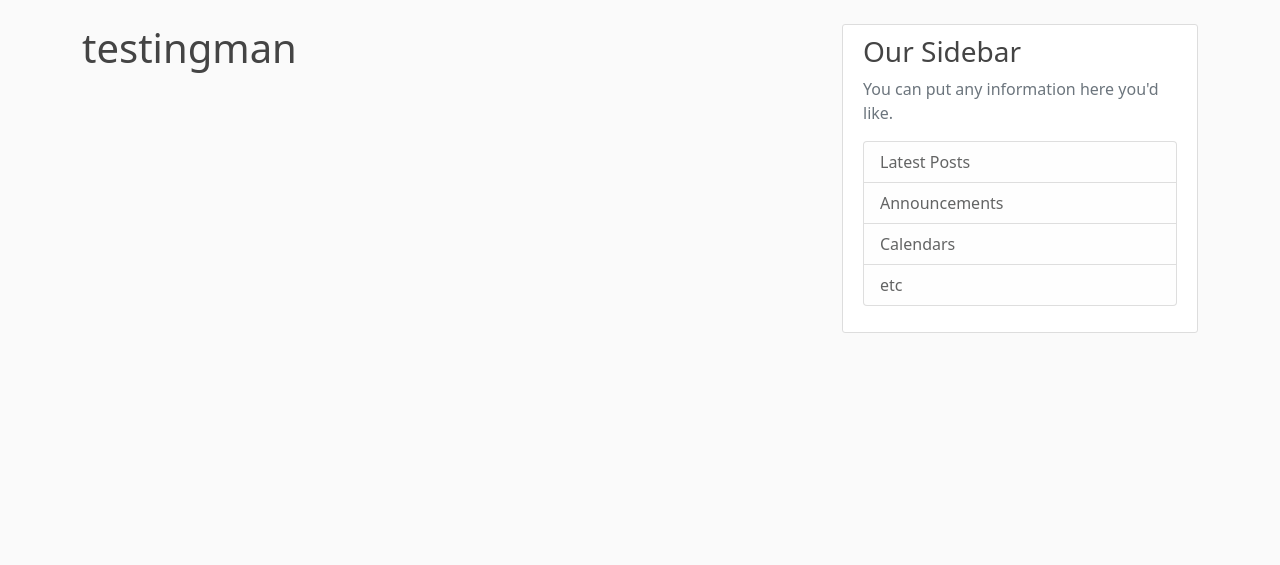
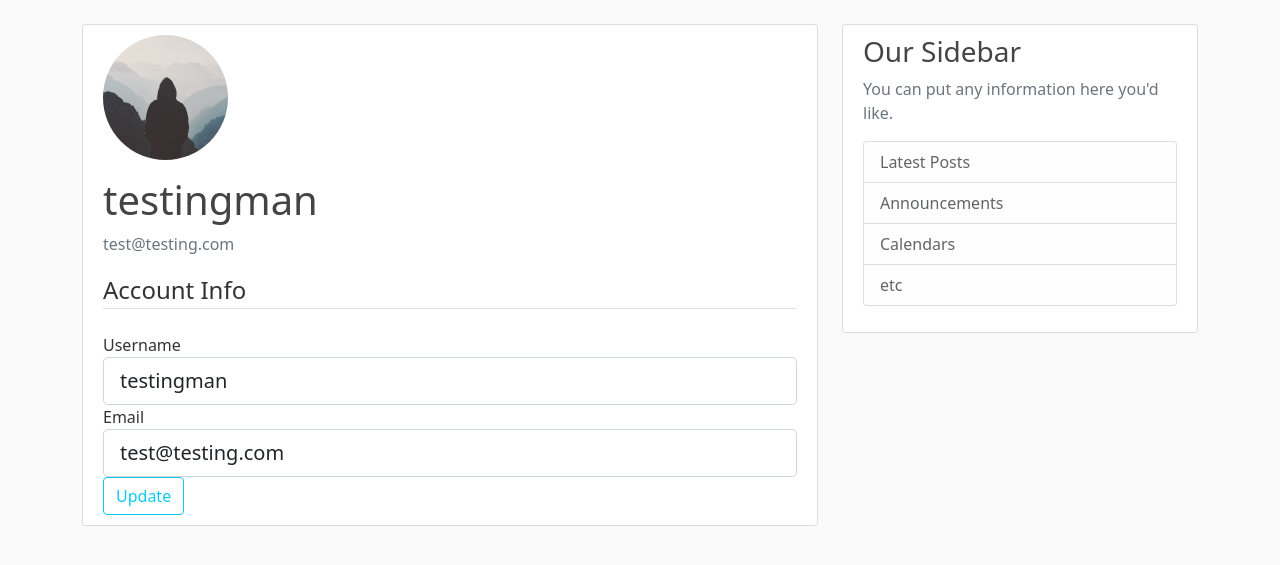
Before and after one commit to lappang-cheung/flask-blog, a Flask app: page /account in a window 1280 px wide. Shown: the part 56-621 px from the top of the page. Run offline with Flask 2, Linux system fonts and the light colour scheme; a user stored in the database is signed in.

Commit message:
Update the email and user name

```diff
--- a/flaskblog/forms.py
+++ b/flaskblog/forms.py
@@ -1,8 +1,10 @@
 from flask_wtf import FlaskForm
+from flask_login import current_user
 from wtforms import StringField, PasswordField, SubmitField, BooleanField
 from wtforms.validators import DataRequired, Length, Email, EqualTo, ValidationError
 from flaskblog.models import User
 
+# Register Form
 class RegistrationForm(FlaskForm):
     username = StringField('Username',
         validators=[DataRequired(), Length(min=2, max=20)])
@@ -30,7 +32,7 @@ class RegistrationForm(FlaskForm):
         if user:
             raise ValidationError('That email already taken!')
 
-
+# Login Form
 class LoginForm(FlaskForm):
     email = StringField('Email',
         validators=[DataRequired(), Email()])
@@ -41,3 +43,27 @@ class LoginForm(FlaskForm):
     remember = BooleanField('Remember Me')
 
     submit = SubmitField('Login')
+
+# Update form
+class UpdateAccountForm(FlaskForm):
+    username = StringField('Username',
+        validators=[DataRequired(), Length(min=2, max=20)])
+
+    email = StringField('Email',
+        validators=[DataRequired(), Email()])
+
+    submit = SubmitField('Update')
+
+    def validate_username(self, username):
+        if username.data != current_user.username:
+            # Check if user exist
+            user = User.query.filter_by(username=username.data).first()
+            if user:
+                raise ValidationError('That username already taken!')
+
+    def validate_email(self, email):
+        if email.data != current_user.email:
+            # Check if email exist
+            user = User.query.filter_by(email=email.data).first()
+            if user:
+                raise ValidationError('That email already taken!')
--- a/flaskblog/routes.py
+++ b/flaskblog/routes.py
@@ -1,6 +1,6 @@
 from flask import render_template, flash, redirect, url_for, request
 from flaskblog import app, db, bcrypt
-from flaskblog.forms import RegistrationForm, LoginForm
+from flaskblog.forms import RegistrationForm, LoginForm, UpdateAccountForm
 from flaskblog.models import User, Post
 from flask_login import login_user, current_user, logout_user, login_required
 
@@ -73,7 +73,20 @@ def logout():
     logout_user()
     return redirect(url_for('home'))
 
-@app.route("/account")
+@app.route("/account", methods=['GET', 'POST'])
 @login_required
 def account():
-    return render_template('account.html', title='Account')
+    form = UpdateAccountForm()
+
+    if form.validate_on_submit():
+        current_user.username = form.username.data
+        current_user.email = form.email.data
+        db.session.commit()
+        flash('Your account has been updated!', 'success')
+        return redirect(url_for('account'))
+    elif request.method == 'GET':
+        form.username.data = current_user.username
+        form.email.data = current_user.email
+
+    image_file = url_for('static', filename='profile_pics/' + current_user.image_file)
+    return render_template('account.html', title='Account', image_file=image_file, form=form)
--- a/flaskblog/templates/account.html
+++ b/flaskblog/templates/account.html
@@ -1,4 +1,48 @@
 {% extends "layout.html" %}
 {% block content %}
-    <h1>{{ current_user.username }}</h1>
+    <div class="content-section">
+        <div class="media">
+            <img src="{{ image_file }}" alt="user image" class="rounded-circle account-img">
+            <div class="media-body">
+                <h2 class="account-heading">{{ current_user.username }}</h2>
+                <p class="text-secondary">{{ current_user.email }}</p>
+            </div>
+        </div>
+        <form method="POST" action="">
+            {{ form.hidden_tag() }}
+            <fieldset class="form-group">
+                <legend class="border-bottom mb-4">Account Info</legend>
+                <div class="form-group">
+                    {{ form.username.label(class="form-control-label") }}
+
+                    {% if form.username.errors %}
+                        {{ form.username(class="form-control form-control-lg is-invalid") }}
+                        <div class="invalid-feedback">
+                            {% for error in form.username.errors %}
+                                <span>{{ error }}</span>
+                            {% endfor %}
+                        </div>
+                    {% else %}
+                        {{ form.username(class="form-control form-control-lg") }}
+                    {% endif %}
+                </div>
+                <div class="form-group">
+                    {{ form.email.label(class="form-control-label") }}
+                    {% if form.email.errors %}
+                        {{ form.email(class="form-control form-control-lg is-invalid") }}
+                        <div class="invalid-feedback">
+                            {% for error in form.email.errors %}
+                                <span>{{ error }}</span>
+                            {% endfor %}
+                        </div>
+                    {% else %}
+                        {{ form.email(class="form-control form-control-lg") }}
+                    {% endif %}
+                </div>
+            </fieldset>
+            <div class="form-group">
+                {{ form.submit(class="btn btn-outline-info") }}
+            </div>
+        </form>
+    </div>
 {% endblock content %}
```
Also changed, not shown: flaskblog/site.db, flaskblog/static/profile_pics/2e32b4c96a8d8f10.jpg (added), flaskblog/static/profile_pics/7798432669b8b3ac.jpg (added), flaskblog/static/profile_pics/85ed1b444539873d.png (added), flaskblog/static/profile_pics/b6e1c53325f88b74.png (added), flaskblog/static/profile_pics/default.jpg (added), 2 other files.
